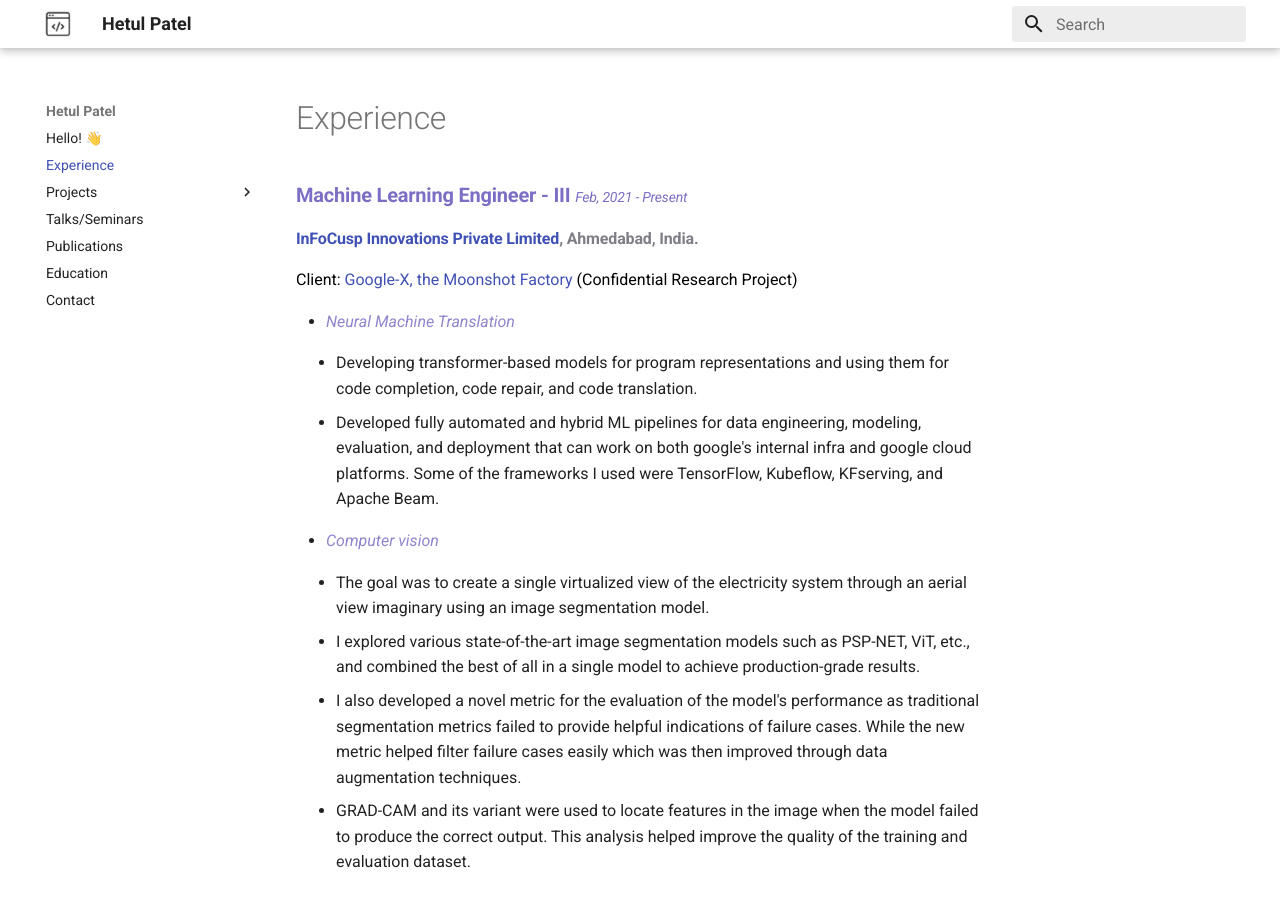
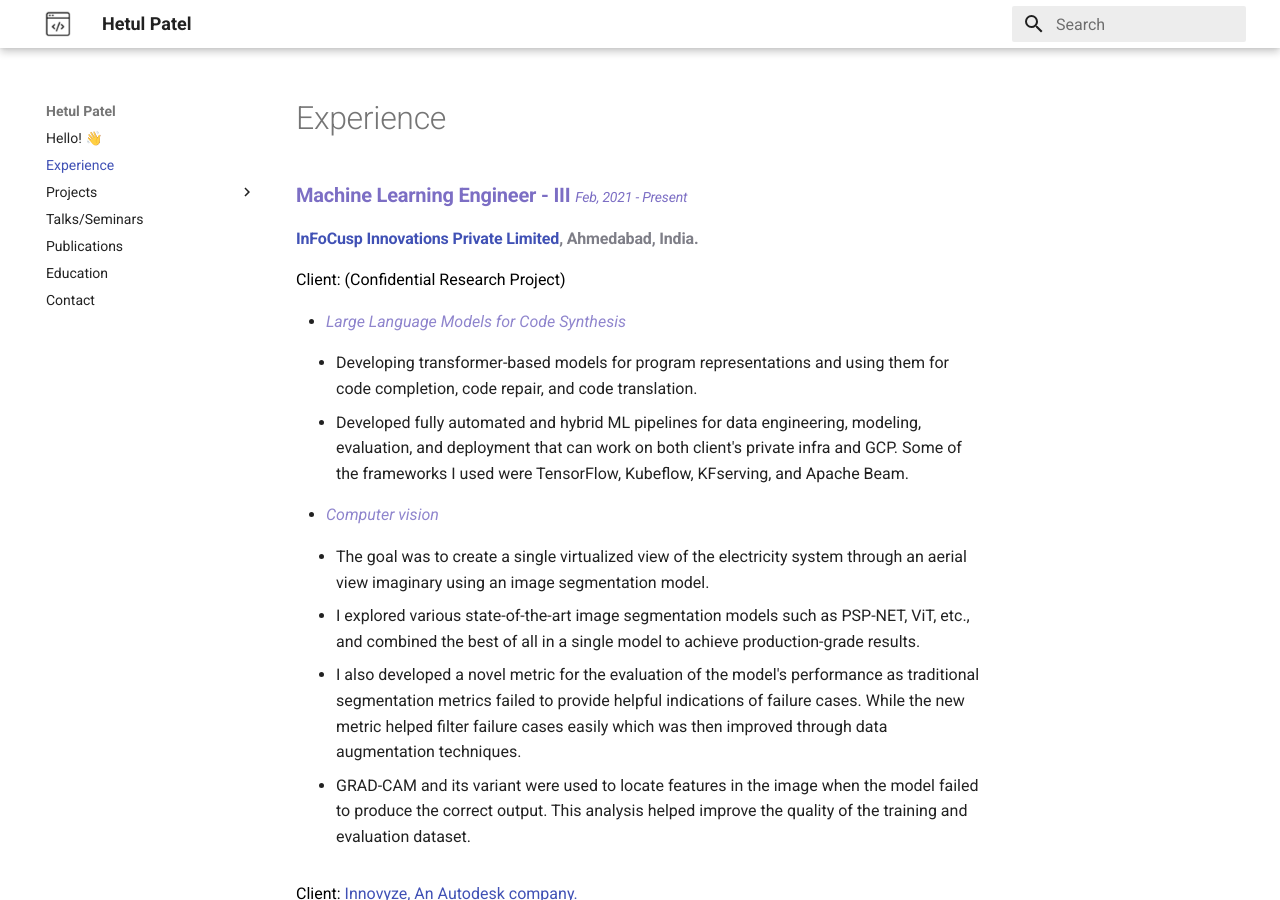
Before and after one commit to hetul-patel/hetul-patel.github.io, an MkDocs documentation site: the page built from docs/experience.md, in a window 1280 px wide and 900 px high. Built offline with MkDocs 1.6.1 and Material for MkDocs 9.7.7, drawn with Linux system fonts in a browser that asks for light colours.

```diff
--- a/docs/experience.md
+++ b/docs/experience.md
@@ -13,13 +13,13 @@
     </span>
 </h4>
 <span style="color: #000000">
-    Client: <a href="https://x.company/">Google-X, the Moonshot Factory </a>(Confidential Research Project)
+    Client: (Confidential Research Project)
 </span>
 <ul>
-  <li><span style="color: #8f85cd; font-style: italic;">Neural Machine Translation</span></li>
+  <li><span style="color: #8f85cd; font-style: italic;">Large Language Models for Code Synthesis</span></li>
    <ul>
     <li>Developing transformer-based models for program representations and using them for code completion, code repair, and code translation.</li>
-    <li>Developed fully automated and hybrid ML pipelines for data engineering, modeling, evaluation, and deployment that can work on both google's internal infra and google cloud platforms. Some of the frameworks I used were TensorFlow, Kubeflow, KFserving, and Apache Beam.</li>
+    <li>Developed fully automated and hybrid ML pipelines for data engineering, modeling, evaluation, and deployment that can work on both client's private infra and GCP. Some of the frameworks I used were TensorFlow, Kubeflow, KFserving, and Apache Beam.</li>
    </ul>
   <li><span style="color: #8f85cd; font-style: italic;">Computer vision</span></li>
     <ul>
```
Also changed, not shown: docs/talks.md (+6 -0 lines).
